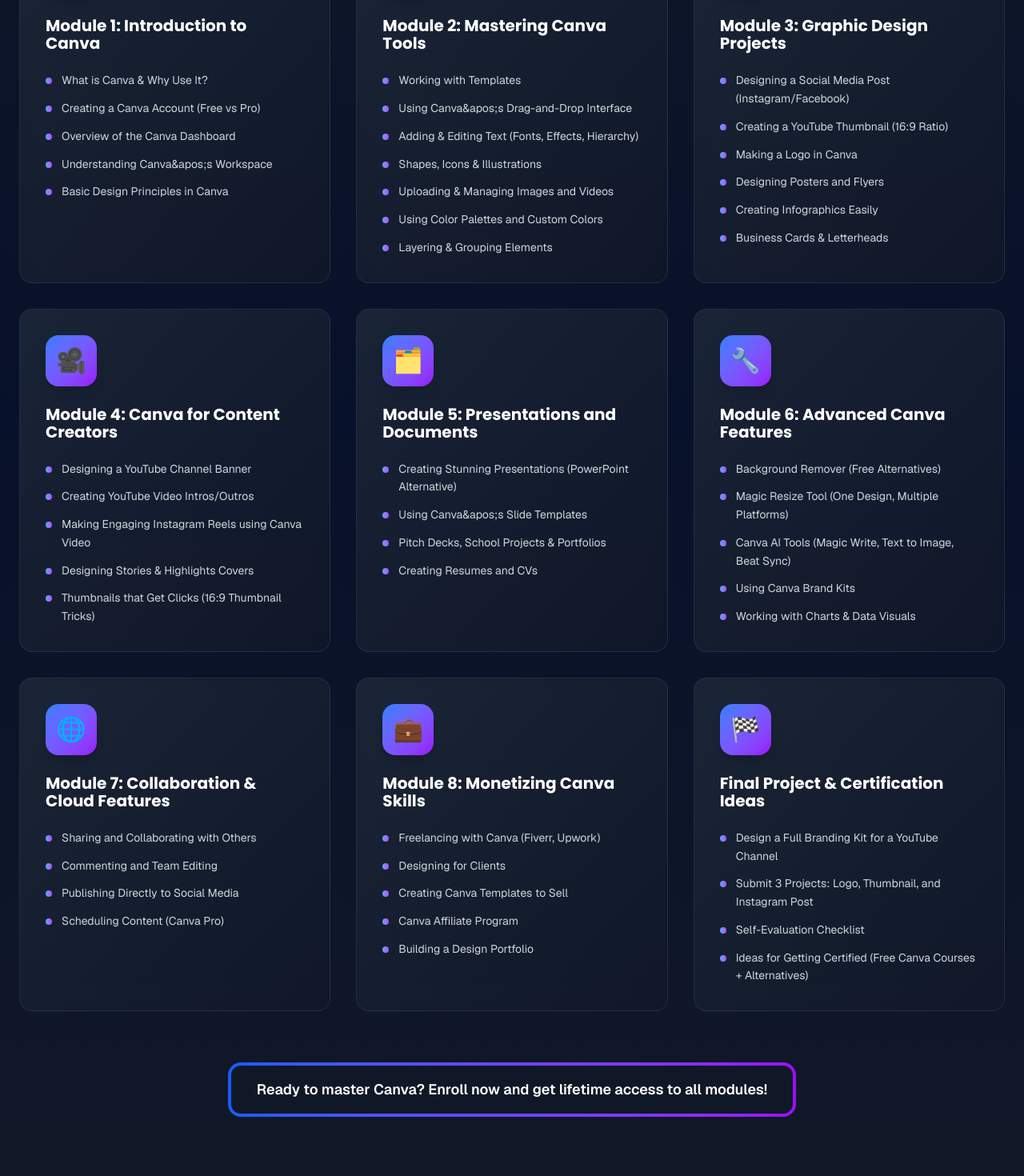
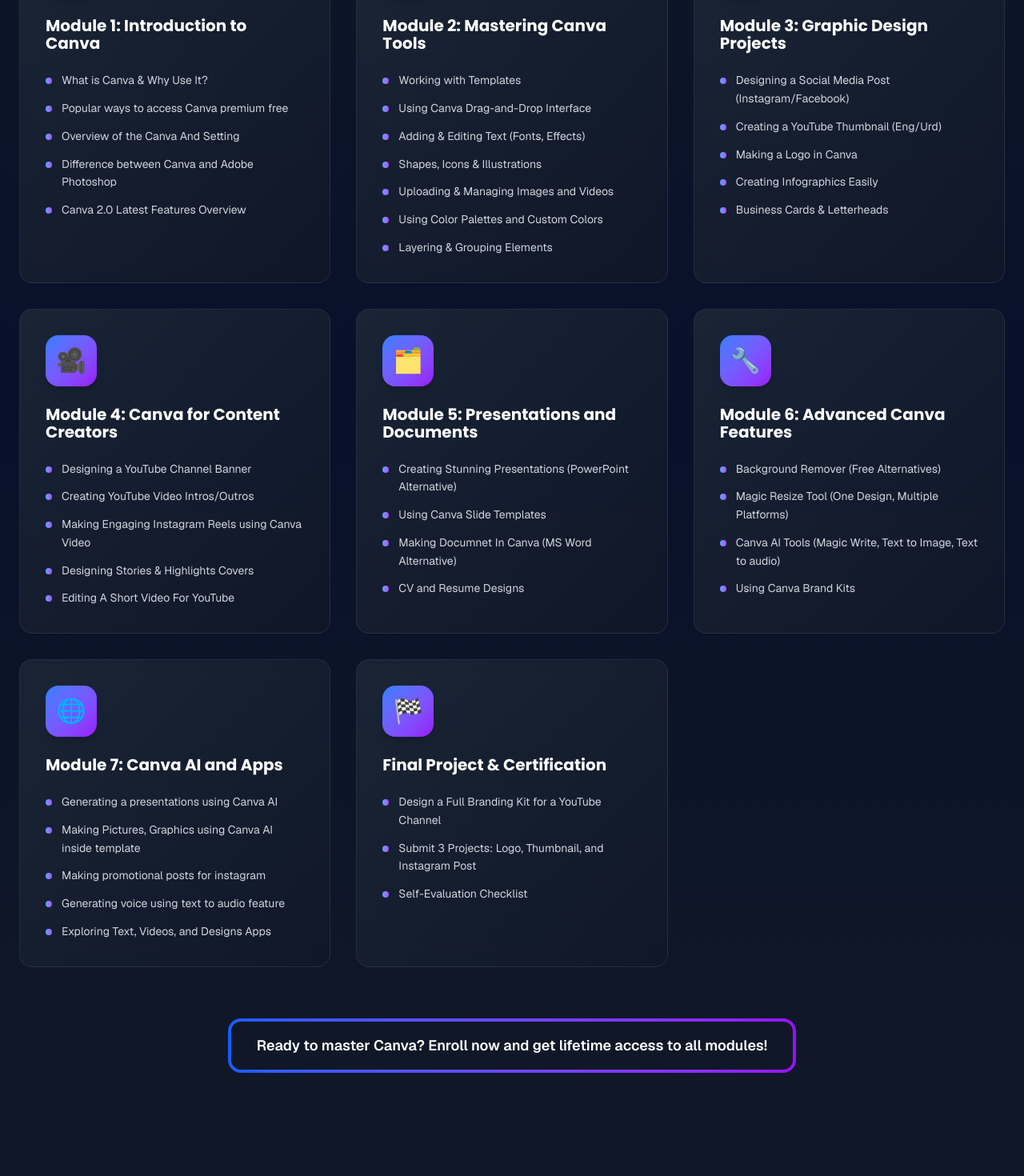
Before and after one commit to talhamalikacademy/canvaworkshop, a Next.js app: page / in a window 1280 px wide. Shown: the part 2140-3610 px from the top of the page at 80% size. Built offline with nearby package versions, Linux system fonts and the light colour scheme.

Commit message:
Faqs Section defined

```diff
--- a/src/app/page.js
+++ b/src/app/page.js
@@ -9,6 +9,7 @@
 import StickyLogo from '../components/StickyLogo';
 import EnrollNow from '@/components/EnrollNow';
 import Certification from '@/components/Certification';
+import Faqs from '@/components/Faqs';
 
 export default function Home() {
   return (
@@ -22,6 +23,7 @@
       <VideoModal />
       <Certification/>
       <MeetCreator />
+      <Faqs/>
       <EnrollNow/>
       {/* <Footer /> */}
     </main>
--- a/src/components/Curriculum.js
+++ b/src/components/Curriculum.js
@@ -14,10 +14,10 @@
       title: "Module 1: Introduction to Canva",
       topics: [
         "What is Canva & Why Use It?",
-        "Creating a Canva Account (Free vs Pro)",
-        "Overview of the Canva Dashboard",
-        "Understanding Canva&apos;s Workspace",
-        "Basic Design Principles in Canva"
+        "Popular ways to access Canva premium free",
+        "Overview of the Canva And Setting",
+        "Difference between Canva and Adobe Photoshop",
+        "Canva 2.0 Latest Features Overview"
       ]
     },
     {
@@ -25,8 +25,8 @@
       title: "Module 2: Mastering Canva Tools",
       topics: [
         "Working with Templates",
-        "Using Canva&apos;s Drag-and-Drop Interface",
-        "Adding & Editing Text (Fonts, Effects, Hierarchy)",
+        "Using Canva Drag-and-Drop Interface",
+        "Adding & Editing Text (Fonts, Effects)",
         "Shapes, Icons & Illustrations",
         "Uploading & Managing Images and Videos",
         "Using Color Palettes and Custom Colors",
@@ -38,9 +38,8 @@
       title: "Module 3: Graphic Design Projects",
       topics: [
         "Designing a Social Media Post (Instagram/Facebook)",
-        "Creating a YouTube Thumbnail (16:9 Ratio)",
+        "Creating a YouTube Thumbnail (Eng/Urd)",
         "Making a Logo in Canva",
-        "Designing Posters and Flyers",
         "Creating Infographics Easily",
         "Business Cards & Letterheads"
       ]
@@ -53,7 +52,7 @@
         "Creating YouTube Video Intros/Outros",
         "Making Engaging Instagram Reels using Canva Video",
         "Designing Stories & Highlights Covers",
-        "Thumbnails that Get Clicks (16:9 Thumbnail Tricks)"
+        "Editing A Short Video For YouTube"
       ]
     },
     {
@@ -61,9 +60,9 @@
       title: "Module 5: Presentations and Documents",
       topics: [
         "Creating Stunning Presentations (PowerPoint Alternative)",
-        "Using Canva&apos;s Slide Templates",
-        "Pitch Decks, School Projects & Portfolios",
-        "Creating Resumes and CVs"
+        "Using Canva Slide Templates",
+        "Making Documnet In Canva (MS Word Alternative)",
+        "CV and Resume Designs"
       ]
     },
     {
@@ -72,40 +71,28 @@
       topics: [
         "Background Remover (Free Alternatives)",
         "Magic Resize Tool (One Design, Multiple Platforms)",
-        "Canva AI Tools (Magic Write, Text to Image, Beat Sync)",
+        "Canva AI Tools (Magic Write, Text to Image, Text to audio)",
         "Using Canva Brand Kits",
-        "Working with Charts & Data Visuals"
       ]
     },
     {
       icon: "🌐",
-      title: "Module 7: Collaboration & Cloud Features",
+      title: "Module 7: Canva AI and Apps",
       topics: [
-        "Sharing and Collaborating with Others",
-        "Commenting and Team Editing",
-        "Publishing Directly to Social Media",
-        "Scheduling Content (Canva Pro)"
-      ]
-    },
-    {
-      icon: "💼",
-      title: "Module 8: Monetizing Canva Skills",
-      topics: [
-        "Freelancing with Canva (Fiverr, Upwork)",
-        "Designing for Clients",
-        "Creating Canva Templates to Sell",
-        "Canva Affiliate Program",
-        "Building a Design Portfolio"
+        "Generating a presentations using Canva AI",
+        "Making Pictures, Graphics using Canva AI inside template",
+        "Making promotional posts for instagram",
+        "Generating voice using text to audio feature",
+        "Exploring Text, Videos, and Designs Apps"
       ]
     },
     {
       icon: "🏁",
-      title: "Final Project & Certification Ideas",
+      title: "Final Project & Certification",
       topics: [
         "Design a Full Branding Kit for a YouTube Channel",
         "Submit 3 Projects: Logo, Thumbnail, and Instagram Post",
-        "Self-Evaluation Checklist",
-        "Ideas for Getting Certified (Free Canva Courses + Alternatives)"
+        "Self-Evaluation Checklist"
       ]
     }
   ];
--- a/src/components/EnrollNow.js
+++ b/src/components/EnrollNow.js
@@ -4,7 +4,7 @@
 
 const EnrollNow = () => {
   return (
-    <section id="enroll" className="relative py-20 md:py-28 bg-gray-800 text-white overflow-hidden text-center">
+    <section id="enroll" className="relative py-20 md:py-28 bg-black text-white overflow-hidden text-center">
       <div className="container mx-auto px-6 md:px-8 max-w-screen-xl">
         <h2 className="text-4xl md:text-6xl lg:text-7xl font-bold mb-6 text-white leading-tight" style={{ fontFamily: 'Poppins, sans-serif' }}>
           <span className="text-white">Enroll Now</span>
--- /dev/null
+++ b/src/components/Faqs.js
@@ -0,0 +1,85 @@
+'use client'
+import React, { useState } from "react";
+
+import { FaPlus, FaMinus } from "react-icons/fa";
+const Faqs = () => {
+    const [activeFaq, setActiveFaq] = useState(null);
+
+    const faqs = [
+        {
+            question: "Who will them main instructor?",
+            answer: "Talha Malik will the main instructor in most of the courses. In online classes may be there two or three teachers. He will teach you and guide you directly and support will available across the full course. "
+        },
+        {
+            question: "Are certificates provided?",
+            answer: "Yes, in the end of the course, we will provide you certificate of completion. The certificate will only for online class students. It will not available for course viewers."
+        },
+        {
+            question: "How you can become a teacher on Talha Malik Academy?",
+            answer: "Talha Malik Academy is offering you to become a teacher on it. It will amazing experience for you and yourself. Clear the test and become a profitable guider. Read the policies on Policy page."
+        },
+        {
+            question: "How to buy the course?",
+            answer: "Contact us on the given number (+92 330 5291256). We will provide you information about payement by which you can easily pay."
+        },
+        {
+            question: "On which streaming platform we will see the courses?",
+            answer: "You can see all the courses directly to YouTube because YouTube is a fast and perfect platform to stram across the world. It makes your experience amazing."
+        }
+    ];
+
+    return (
+        <div>{/* FAQ Section */}
+            <div className="py-16 bg-black relative z-10">
+                <div className="container mx-auto px-4 w-[87%]">
+                    <h2
+                        className="text-5xl font-bold text-center mb-12 text-white"
+                    >
+                        Frequently Asked <span className="text-blue-500">Questions</span>
+                    </h2>
+
+                    <div className="max-w-4xl mx-auto space-y-6">
+                        {faqs.map((faq, index) => (
+                            <div
+                                key={index}
+                                className="border border-blue-200 rounded-xl overflow-hidden shadow-lg hover:shadow-xl transition-all duration-300 bg-black/30"
+                            >
+                                <button
+                                    className="w-full px-8 py-5 text-left flex items-center justify-between bg-black/30 hover:bg-black/50 transition-all duration-300"
+                                    onClick={() => setActiveFaq(activeFaq === index ? null : index)}
+                                >
+                                    <span className="font-semibold text-lg text-white">{faq.question}</span>
+                                    <div
+                                        className={`flex items-center justify-center w-8 h-8 rounded-full ${activeFaq === index ? 'bg-blue-500 text-white' : 'bg-gray-600'}`}
+                                    >
+                                        {activeFaq === index ? <FaMinus /> : <FaPlus />}
+                                    </div>
+                                </button>
+
+                                <div
+                                    className={`overflow-hidden transition-all duration-500 ease-in-out ${activeFaq === index ? 'max-h-[500px] opacity-100' : 'max-h-0 opacity-0'
+                                        }`}
+                                >
+                                    <div className="px-8 py-6 bg-gradient-to-br from-black/20 to-black/10">
+                                        <p className="text-gray-300 leading-relaxed">{faq.answer}</p>
+                                    </div>
+                                </div>
+                            </div>
+                        ))}
+                    </div>
+
+                    <div
+                        className="text-center mt-10"
+                    >
+                        <a href="/faq">
+                            <button className="bg-blue-600 hover:bg-blue-700 text-white font-medium px-8 py-3 rounded-full transition-all duration-300 transform hover:scale-105 shadow-lg">
+                                View All FAQs
+                            </button>
+                        </a>
+                    </div>
+                </div>
+            </div></div>
+    )
+}
+
+export default Faqs
```
Also changed, not shown: src/components/Banner.js (+68 -0 lines).
